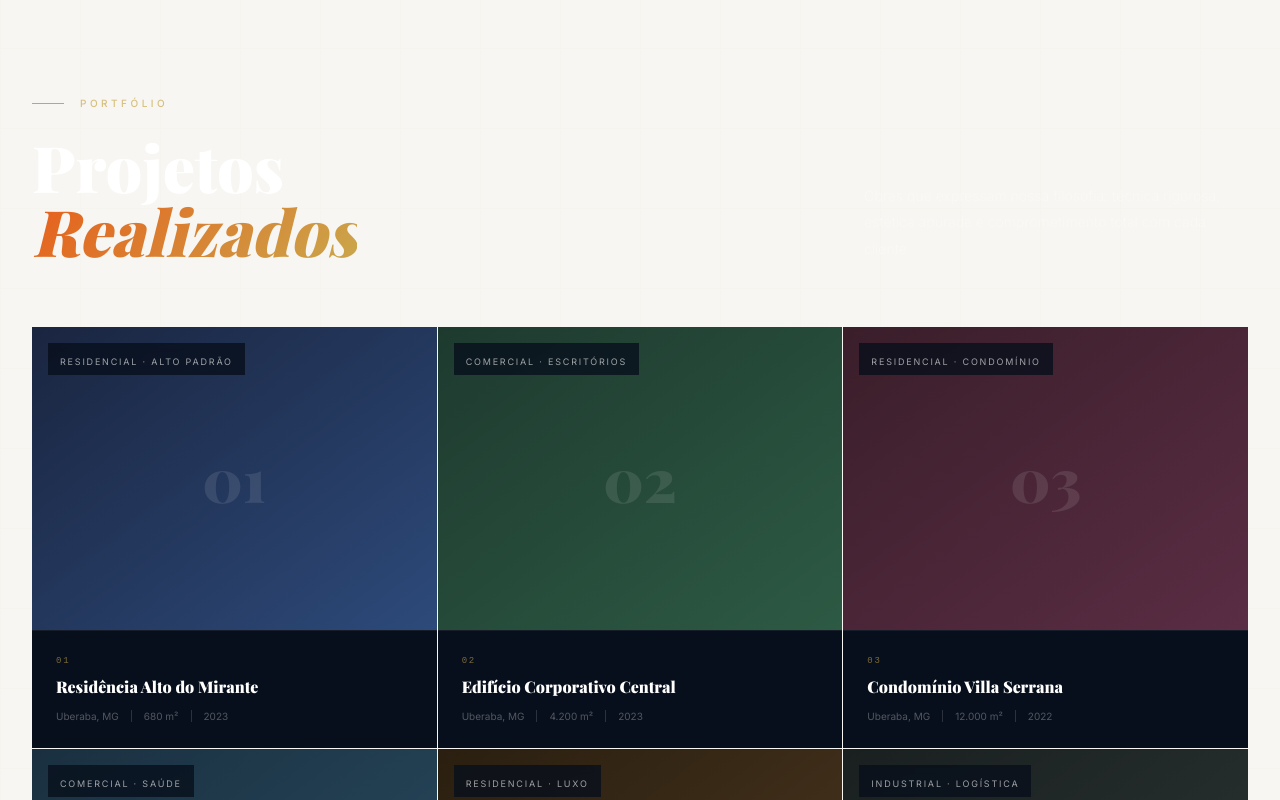
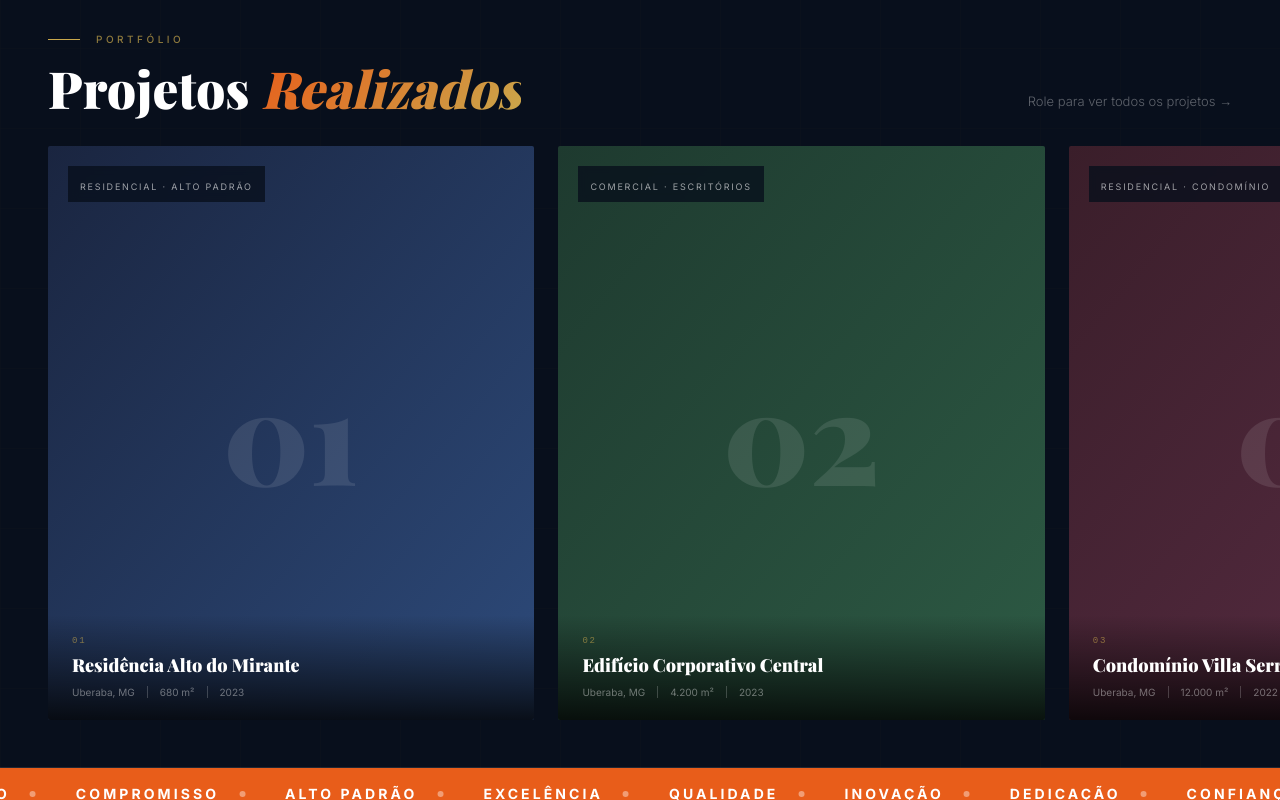
Before and after one commit to maiaraphael/ar3, a React (Vite) app: page / in a window 1280 px wide. Shown: the part 2100-2900 px from the top of the page. Built offline with nearby package versions, Linux system fonts and the light colour scheme; a web font is replaced by a local one.

Commit message:
feat: horizontal pinned scroll for Projects section

```diff
--- a/src/components/Projects.jsx
+++ b/src/components/Projects.jsx
@@ -13,9 +13,8 @@ const PROJECTS = [
     location: 'Uberaba, MG',
     area: '680 m²',
     year: '2023',
-    image: null,
     gradient: 'from-[#1a2540] to-[#2d4a7a]',
-    // ↓ SUBSTITUA: <img src="/images/proj-mirante.jpg" alt="Residência Alto do Mirante" />
+    // ↓ SUBSTITUA: image: '/images/proj-mirante.jpg'
   },
   {
     num: '02',
@@ -24,9 +23,8 @@ const PROJECTS = [
     location: 'Uberaba, MG',
     area: '4.200 m²',
     year: '2023',
-    image: null,
     gradient: 'from-[#1e3a2f] to-[#2d5a44]',
-    // ↓ SUBSTITUA: <img src="/images/proj-corporativo.jpg" alt="Edifício Corporativo Central" />
+    // ↓ SUBSTITUA: image: '/images/proj-corporativo.jpg'
   },
   {
     num: '03',
@@ -35,9 +33,8 @@ const PROJECTS = [
     location: 'Uberaba, MG',
     area: '12.000 m²',
     year: '2022',
-    image: null,
     gradient: 'from-[#3a1e2a] to-[#5a2d44]',
-    // ↓ SUBSTITUA: <img src="/images/proj-villa.jpg" alt="Condomínio Villa Serrana" />
+    // ↓ SUBSTITUA: image: '/images/proj-villa.jpg'
   },
   {
     num: '04',
@@ -46,9 +43,8 @@ const PROJECTS = [
     location: 'Uberlândia, MG',
     area: '1.800 m²',
     year: '2022',
-    image: null,
     gradient: 'from-[#1a3040] to-[#2a4d63]',
-    // ↓ SUBSTITUA: <img src="/images/proj-clinica.jpg" alt="Clínica Saúde & Vida" />
+    // ↓ SUBSTITUA: image: '/images/proj-clinica.jpg'
   },
   {
     num: '05',
@@ -57,9 +53,8 @@ const PROJECTS = [
     location: 'Uberaba, MG',
     area: '920 m²',
     year: '2021',
-    image: null,
     gradient: 'from-[#2a1f10] to-[#4d3820]',
-    // ↓ SUBSTITUA: <img src="/images/proj-mansao.jpg" alt="Mansão Jardim das Acácias" />
+    // ↓ SUBSTITUA: image: '/images/proj-mansao.jpg'
   },
   {
     num: '06',
@@ -68,20 +63,32 @@ const PROJECTS = [
     location: 'Uberaba, MG',
     area: '8.500 m²',
     year: '2021',
-    image: null,
     gradient: 'from-[#1a2020] to-[#2d3535]',
-    // ↓ SUBSTITUA: <img src="/images/proj-galpao.jpg" alt="Galpão Logístico BR-050" />
+    // ↓ SUBSTITUA: image: '/images/proj-galpao.jpg'
   },
 ]
 
+// Largura de cada card (vw) — ajuste aqui se quiser cards maiores/menores
+const CARD_VW = 38
+
 export default function Projects() {
-  const sectionRef = useRef(null)
-  const headerRef  = useRef(null)
-  const cardsRef   = useRef([])
+  const sectionRef  = useRef(null)
+  const pinWrapRef  = useRef(null)
+  const trackRef    = useRef(null)
+  const headerRef   = useRef(null)
 
-  // ── Scroll: body muda de cor ao entrar/sair ─────────────────────────
+  // ── Scroll horizontal pinado ──────────────────────────────────────────
   useEffect(() => {
+    // Aguarda o próximo frame para ter dimensões corretas
     const ctx = gsap.context(() => {
+      const track = trackRef.current
+      const totalWidth = track.scrollWidth
+      const viewWidth  = track.offsetWidth
+
+      // Distância que precisa ser arrastada horizontalmente
+      const distance = totalWidth - viewWidth
+
+      // Muda cor do body ao entrar na seção
       ScrollTrigger.create({
         trigger: sectionRef.current,
         start: 'top 60%',
@@ -91,134 +98,180 @@ export default function Projects() {
         onEnterBack:  () => gsap.to(document.body, { backgroundColor: '#080F1C', duration: 0.9, ease: 'power2.inOut' }),
         onLeaveBack:  () => gsap.to(document.body, { backgroundColor: '#F7F6F2', duration: 0.9, ease: 'power2.inOut' }),
       })
+
+      // Efeito horizontal pinado
+      gsap.to(track, {
+        x: -distance,
+        ease: 'none',
+        scrollTrigger: {
+          trigger: pinWrapRef.current,
+          pin: true,
+          scrub: 1,
+          start: 'top top',
+          // "end" proporcional: quanto mais cards, mais scroll necessário
+          end: () => `+=${distance}`,
+          invalidateOnRefresh: true,
+          anticipatePin: 1,
+        },
       })
-    return () => ctx.revert()
-  }, [])
 
-  // ── Animações de entrada ─────────────────────────────────────────────
-  useEffect(() => {
-    const ctx = gsap.context(() => {
+      // Animação de entrada do header
       gsap.from(headerRef.current, {
         y: 40, opacity: 0, duration: 1.1, ease: 'expo.out',
         scrollTrigger: { trigger: sectionRef.current, start: 'top 80%' },
       })
-      gsap.from(cardsRef.current, {
-        y: 60, opacity: 0, stagger: 0.1, duration: 1.0, ease: 'expo.out',
-        scrollTrigger: { trigger: sectionRef.current, start: 'top 70%' },
-      })
+
     }, sectionRef)
+
     return () => ctx.revert()
   }, [])
 
   return (
-    <section id="projetos" ref={sectionRef}
-             className="relative py-32 overflow-hidden">
+    <section id="projetos" ref={sectionRef} className="relative bg-brand-navy overflow-hidden">
 
-      {/* Grade sutil (aparece no bg escuro) */}
+      {/* Grade sutil de fundo */}
       <div className="absolute inset-0 opacity-[0.035] pointer-events-none"
            style={{
              backgroundImage: 'linear-gradient(rgba(201,168,76,0.4) 1px, transparent 1px), linear-gradient(90deg, rgba(201,168,76,0.4) 1px, transparent 1px)',
              backgroundSize: '80px 80px',
            }} />
 
-      <div className="max-w-7xl mx-auto px-8">
+      {/* Wrapper que será pinado */}
+      <div ref={pinWrapRef} className="relative w-full h-screen flex flex-col">
 
         {/* Header */}
-        <div ref={headerRef} className="flex items-end justify-between flex-wrap gap-8 mb-16">
+        <div ref={headerRef} className="flex items-end justify-between flex-wrap gap-6 px-12 pt-16 pb-8 shrink-0">
           <div>
-            <div className="flex items-center gap-4 mb-6">
+            <div className="flex items-center gap-4 mb-4">
               <div className="w-8 h-px bg-brand-gold" />
               <span className="text-[10px] font-sans font-medium text-brand-gold/70 uppercase tracking-[0.35em]">
                 Portfólio
               </span>
             </div>
             <h2 className="font-display font-black text-white leading-none"
-                style={{ fontSize: 'clamp(2.8rem, 5vw, 4.5rem)' }}>
-              Projetos
-              <br />
+                style={{ fontSize: 'clamp(2.2rem, 4vw, 3.8rem)' }}>
+              Projetos{' '}
               <span className="italic text-gradient-gold">Realizados</span>
             </h2>
           </div>
-          <p className="max-w-sm text-white/35 text-[14px] leading-[1.9] font-sans font-light">
-            Obras que expressam nossa filosofia: técnica rigorosa, estética apurada
-            e comprometimento total com cada cliente.
+          <p className="max-w-xs text-white/35 text-[13px] leading-[1.9] font-sans font-light">
+            Role para ver todos os projetos →
           </p>
         </div>
 
-        {/* Grid de projetos */}
-        <div className="grid grid-cols-1 md:grid-cols-2 lg:grid-cols-3 gap-px bg-white/[0.06]">
-          {PROJECTS.map((proj, i) => (
+        {/* Trilho horizontal dos cards */}
+        <div className="flex-1 overflow-hidden flex items-stretch px-12 pb-12">
+          <div ref={trackRef} className="flex gap-6 items-stretch will-change-transform">
+            {PROJECTS.map((proj) => (
               <div key={proj.num}
-                 ref={(el) => (cardsRef.current[i] = el)}
-                 className="group relative bg-brand-navy overflow-hidden cursor-pointer">
+                   className="group relative shrink-0 rounded-sm overflow-hidden cursor-pointer"
+                   style={{ width: `${CARD_VW}vw` }}>
 
                 {/* Imagem / Placeholder */}
-              <div className={`aspect-[4/3] bg-gradient-to-br ${proj.gradient} relative overflow-hidden`}>
+                <div className={`w-full h-full bg-gradient-to-br ${proj.gradient} relative`}>
                   {proj.image ? (
                     <img src={proj.image} alt={proj.title}
-                       className="w-full h-full object-cover group-hover:scale-105 transition-transform duration-700" />
+                         className="absolute inset-0 w-full h-full object-cover
+                                    group-hover:scale-105 transition-transform duration-700" />
                   ) : (
-                  /* ↑ Substitua o bloco <div> acima por <img> quando tiver a foto */
                     <div className="absolute inset-0 flex items-center justify-center">
-                    <span className="font-display font-black text-white/10 text-6xl">{proj.num}</span>
+                      <span className="font-display font-black text-white/10"
+                            style={{ fontSize: 'clamp(5rem, 10vw, 8rem)' }}>
+                        {proj.num}
+                      </span>
                     </div>
                   )}
 
                   {/* Overlay hover */}
-                <div className="absolute inset-0 bg-brand-navy/80 opacity-0
+                  <div className="absolute inset-0 bg-brand-navy/75 opacity-0
                                   group-hover:opacity-100 transition-opacity duration-500
                                   flex items-center justify-center">
-                  <div className="w-12 h-12 border border-brand-gold flex items-center justify-center">
-                    <ArrowUpRight size={20} className="text-brand-gold" />
+                    <div className="w-14 h-14 border border-brand-gold flex items-center justify-center">
+                      <ArrowUpRight size={22} className="text-brand-gold" />
                     </div>
                   </div>
 
-                {/* Categoria badge */}
-                <div className="absolute top-4 left-4 px-3 py-1 bg-brand-navy/80 backdrop-blur-sm">
+                  {/* Badge categoria */}
+                  <div className="absolute top-5 left-5 px-3 py-1.5 bg-brand-navy/80 backdrop-blur-sm">
                     <span className="text-[9px] text-white/60 uppercase tracking-[0.2em] font-sans">
                       {proj.category}
                     </span>
                   </div>
                 </div>
 
-              {/* Info */}
-              <div className="p-6 border-t border-white/[0.06]">
-                <div className="flex items-start justify-between gap-4">
-                  <div className="flex-1 min-w-0">
-                    <p className="text-[9px] text-brand-gold/60 uppercase tracking-[0.2em] font-mono mb-2">
+                {/* Info bar */}
+                <div className="absolute bottom-0 left-0 right-0 px-6 py-5
+                                bg-gradient-to-t from-black/80 to-transparent">
+                  <p className="text-[9px] text-brand-gold/60 uppercase tracking-[0.2em] font-mono mb-1.5">
                     {proj.num}
                   </p>
-                    <h3 className="font-display font-black text-white text-base leading-tight
-                                   group-hover:text-brand-gold transition-colors duration-300 mb-3">
+                  <h3 className="font-display font-black text-white text-lg leading-tight
+                                 group-hover:text-brand-gold transition-colors duration-300 mb-2">
                     {proj.title}
                   </h3>
-                    <div className="flex items-center gap-3 text-[10px] text-white/30 font-sans">
+                  <div className="flex items-center gap-3 text-[10px] text-white/40 font-sans">
                     <span>{proj.location}</span>
-                      <span className="w-px h-3 bg-white/15" />
+                    <span className="w-px h-3 bg-white/20" />
                     <span>{proj.area}</span>
-                      <span className="w-px h-3 bg-white/15" />
+                    <span className="w-px h-3 bg-white/20" />
                     <span>{proj.year}</span>
                   </div>
                 </div>
               </div>
+            ))}
+
+            {/* Card final — CTA */}
+            <div className="shrink-0 flex items-center justify-center border border-white/10
+                            hover:border-brand-gold transition-colors duration-500 cursor-pointer"
+                 style={{ width: `${CARD_VW * 0.6}vw` }}>
+              <a href="#contato"
+                 onClick={(e) => { e.preventDefault(); document.querySelector('#contato')?.scrollIntoView({ behavior: 'smooth' }) }}
+                 className="flex flex-col items-center gap-4 text-center p-8">
+                <div className="w-14 h-14 border border-brand-gold flex items-center justify-center">
+                  <ArrowUpRight size={20} className="text-brand-gold" />
+                </div>
+                <p className="text-white font-display font-black text-xl">
+                  Seu projeto<br />aqui
+                </p>
+                <p className="text-white/30 text-[11px] uppercase tracking-[0.2em] font-sans">
+                  Fale Conosco
+                </p>
+              </a>
             </div>
           </div>
-          ))}
         </div>
 
-        {/* CTA ver mais */}
-        <div className="mt-14 text-center">
-          <a href="#contato"
-             onClick={(e) => { e.preventDefault(); document.querySelector('#contato')?.scrollIntoView({ behavior: 'smooth' }) }}
-             className="group inline-flex items-center gap-4 text-white/40
-                        hover:text-brand-gold transition-colors duration-300
-                        text-[11px] font-sans uppercase tracking-[0.25em]">
-            <span className="w-12 h-px bg-current group-hover:w-20 transition-all duration-500" />
-            Ver Todos os Projetos
-            <span className="w-12 h-px bg-current group-hover:w-20 transition-all duration-500" />
-          </a>
-        </div>
+        {/* Barra de progresso */}
+        <ProgressBar trackRef={trackRef} />
       </div>
     </section>
   )
 }
+
+// Barra de progresso do scroll horizontal
+function ProgressBar({ trackRef }) {
+  const barRef = useRef(null)
+
+  useEffect(() => {
+    const ctx = gsap.context(() => {
+      ScrollTrigger.create({
+        trigger: trackRef.current,
+        start: 'top top',
+        end: () => `+=${trackRef.current.scrollWidth - trackRef.current.offsetWidth}`,
+        scrub: true,
+        onUpdate: (self) => {
+          if (barRef.current) {
+            barRef.current.style.width = `${self.progress * 100}%`
+          }
+        },
+      })
+    })
+    return () => ctx.revert()
+  }, [])
+
+  return (
+    <div className="absolute bottom-0 left-0 right-0 h-px bg-white/10">
+      <div ref={barRef} className="h-full bg-brand-gold transition-none" style={{ width: '0%' }} />
+    </div>
+  )
+}
--- a/src/index.css
+++ b/src/index.css
@@ -113,7 +113,6 @@
 /* ── Scroll snap nas sections ───────────────────────────────────────── */
 #hero,
 #sobre,
-#projetos,
 #servicos,
 #diferenciais,
 #contato {
```
Lines whose indentation alone changed are shown as unchanged.
